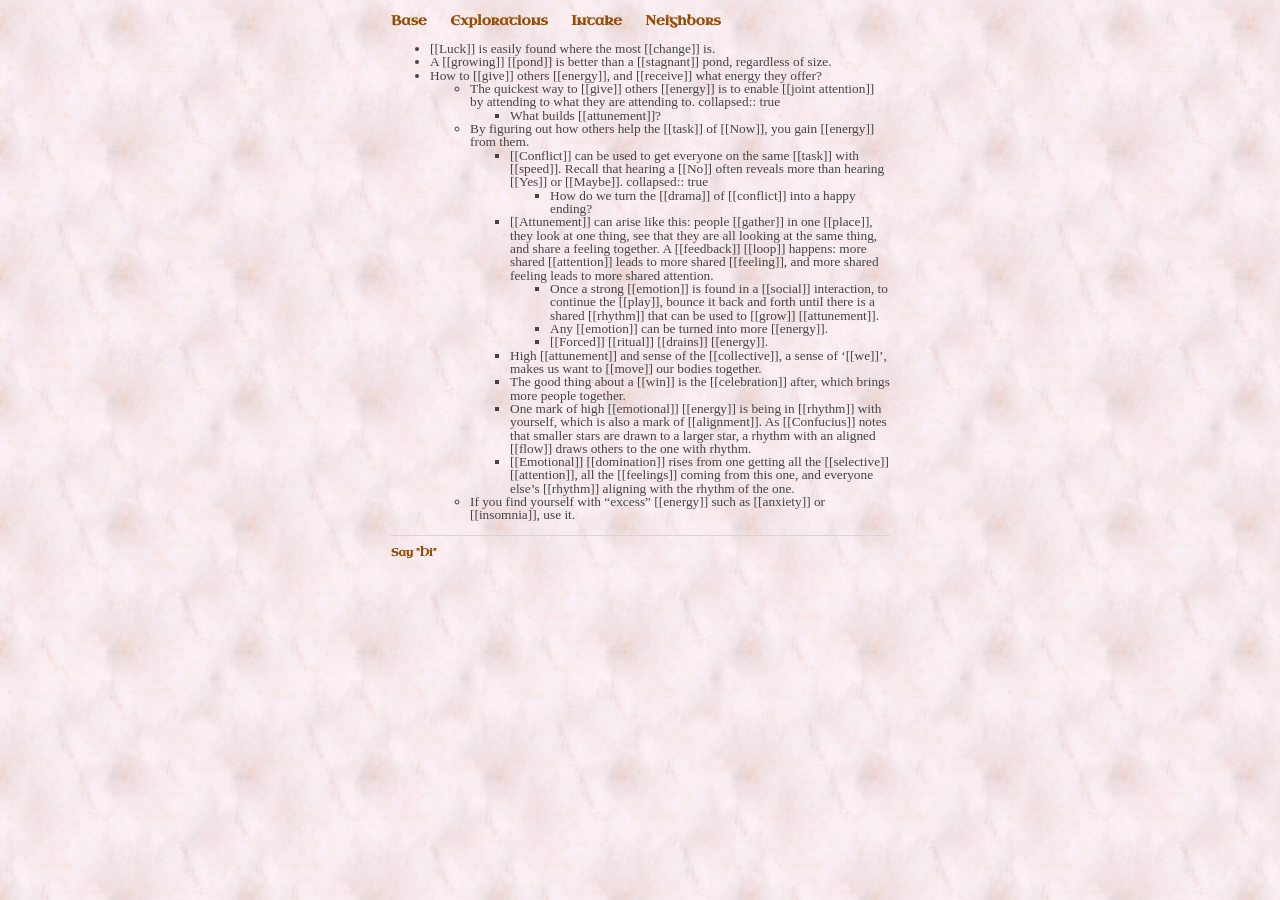
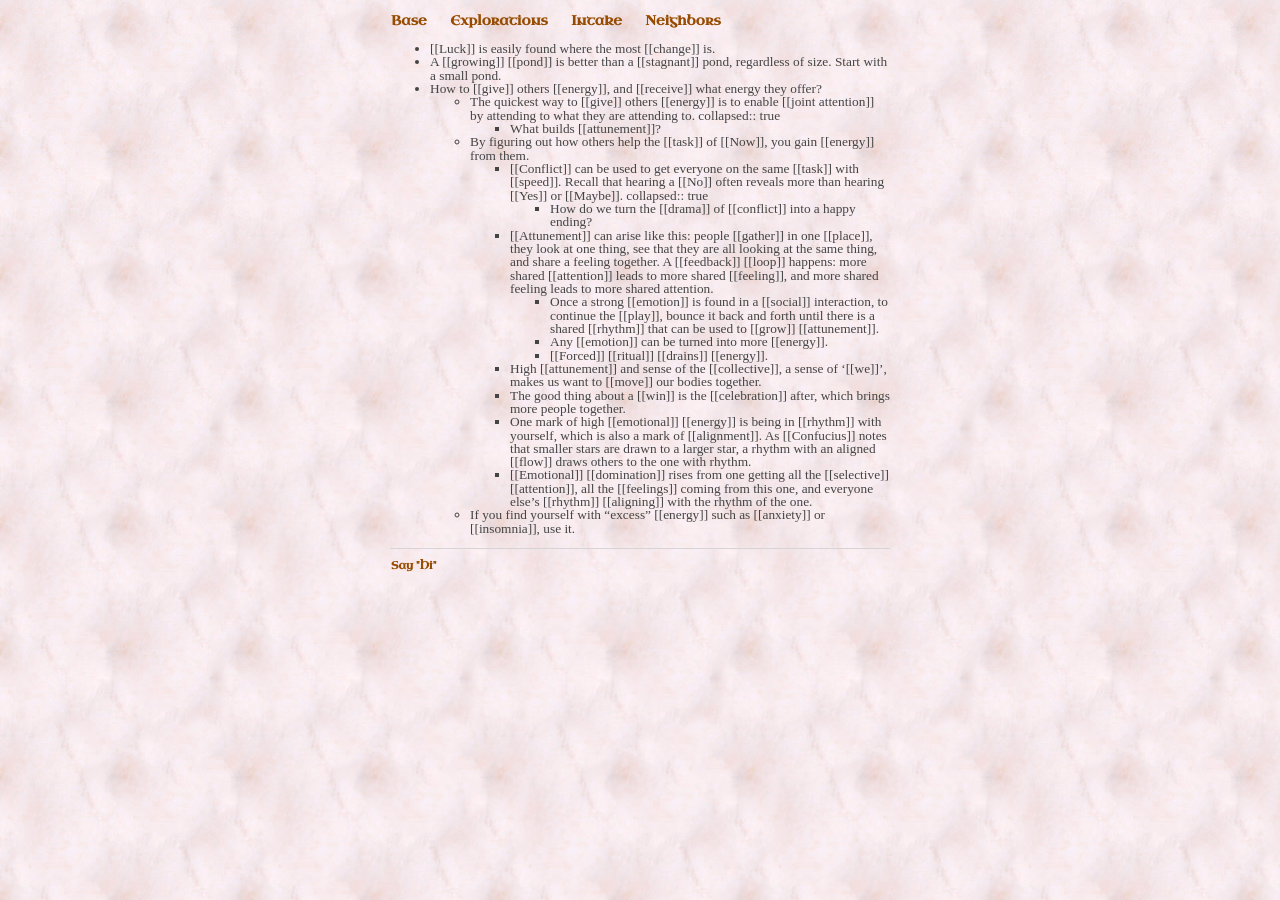
Before and after one commit to ray-dorai/ray-dorai.github.io, a Jekyll site: the page built from notes/journals/2022_04_05.md, in a window 1280 px wide. Built offline with Jekyll 4.4.1, drawn with Linux system fonts in a browser that asks for light colours; some web fonts are replaced; our own code applies the rules of GitHub Pages for plain Markdown files.

Commit message:
Add files via upload

```diff
--- a/notes/journals/2022_04_05.md
+++ b/notes/journals/2022_04_05.md
@@ -1,5 +1,5 @@
 - [[Luck]] is easily found where the most [[change]] is.
-- A [[growing]] [[pond]] is better than a [[stagnant]] pond, regardless of size.
+- A [[growing]] [[pond]] is better than a [[stagnant]] pond, regardless of size. Start with a small pond.
 - How to [[give]] others [[energy]], and [[receive]] what energy they offer?
 	- The quickest way to [[give]] others [[energy]] is to enable [[joint attention]] by attending to what they are attending to.
 	  collapsed:: true
@@ -15,5 +15,5 @@
 		- High [[attunement]] and sense of the [[collective]], a sense of '[[we]]', makes us want to [[move]] our bodies together.
 		- The good thing about a [[win]] is the [[celebration]] after, which brings more people together.
 		- One mark of high [[emotional]] [[energy]] is being in [[rhythm]] with yourself, which is also a mark of [[alignment]]. As [[Confucius]] notes that smaller stars are drawn to a larger star, a rhythm with an aligned [[flow]] draws others to the one with rhythm.
-		- [[Emotional]] [[domination]] rises from one getting all the [[selective]] [[attention]], all the [[feelings]] coming from this one, and everyone else's [[rhythm]] aligning with the rhythm of the one.
+		- [[Emotional]] [[domination]] rises from one getting all the [[selective]] [[attention]], all the [[feelings]] coming from this one, and everyone else's [[rhythm]] [[aligning]] with the rhythm of the one.
 	- If you find yourself with "excess" [[energy]] such as [[anxiety]] or [[insomnia]], use it.
```
Also changed, not shown: notes/journals/2022_04_03.md (+1 -1 lines), notes/journals/2022_04_06.md (added, +9 -0 lines), notes/journals/2022_04_07.md (added, +18 -0 lines).
